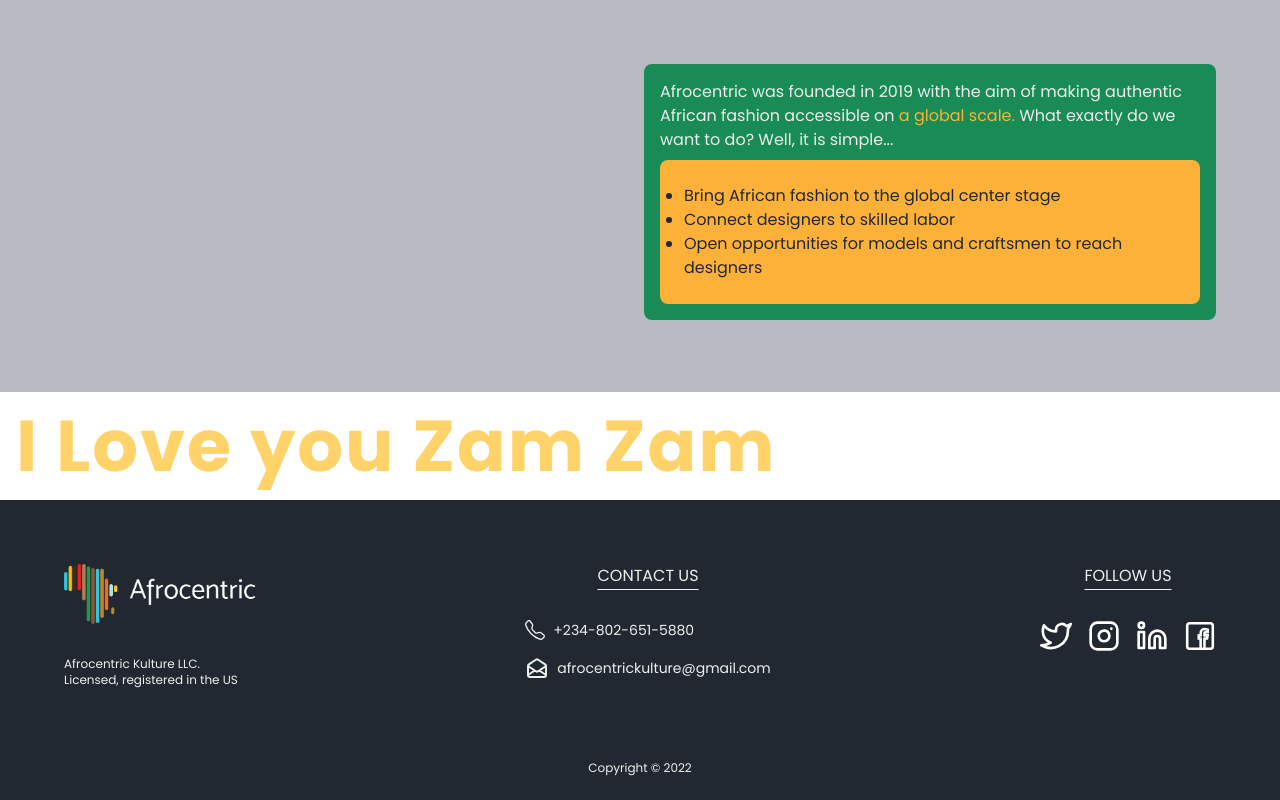
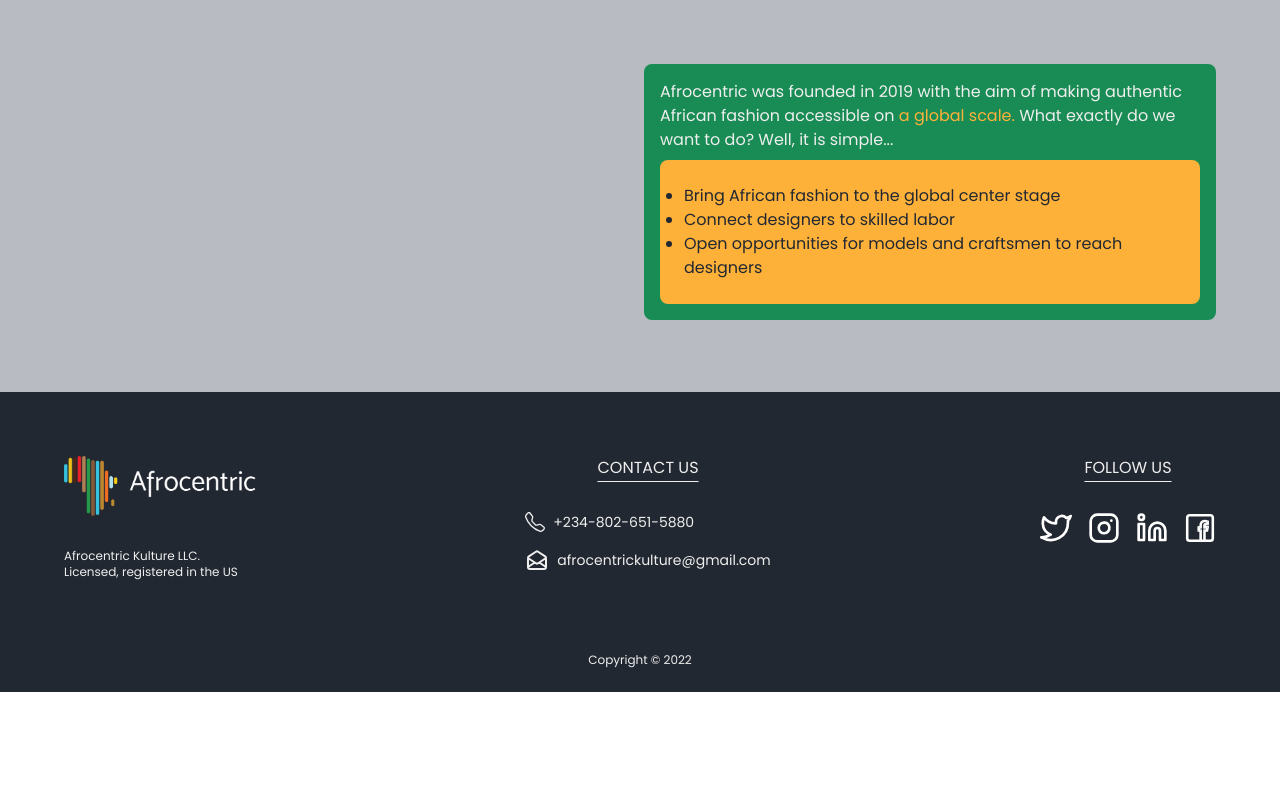
Before and after one commit to peterdtitan/afrocentric-landing-page, a React (Create React App) app: page / in a window 1280 px wide. Shown: the part 1240-2040 px from the top of the page. After the commit the page ends 1932 px from the top, so only its background shows below. Built offline with nearby package versions, Linux system fonts and the light colour scheme.

Commit message:
Finished Footer

```diff
--- a/public/index.html
+++ b/public/index.html
@@ -7,7 +7,8 @@
     <meta name="theme-color" content="#000000" />
     <meta
       name="description"
-      content="Web site created using create-react-app"
+      content="Official page for the Afrocentric Kulture project launch.
+      This is a website that will be used to promote the and build a community for the app. Join us now!"
     />
     <link rel="apple-touch-icon" href="%PUBLIC_URL%/logo192.png" />
     <link rel="manifest" href="%PUBLIC_URL%/manifest.json" />
--- a/src/components/Services.jsx
+++ b/src/components/Services.jsx
@@ -2,8 +2,7 @@ import React from 'react';
 
 const Services = () => {
   return (
-    <div className="px-4 text-[2.5rem] lg:text-[4.5rem] font-bold tracking-wide text-headingColor">
-      <p>I Love you Zam Zam</p>
+    <div>
     </div>
   )
 }
```
